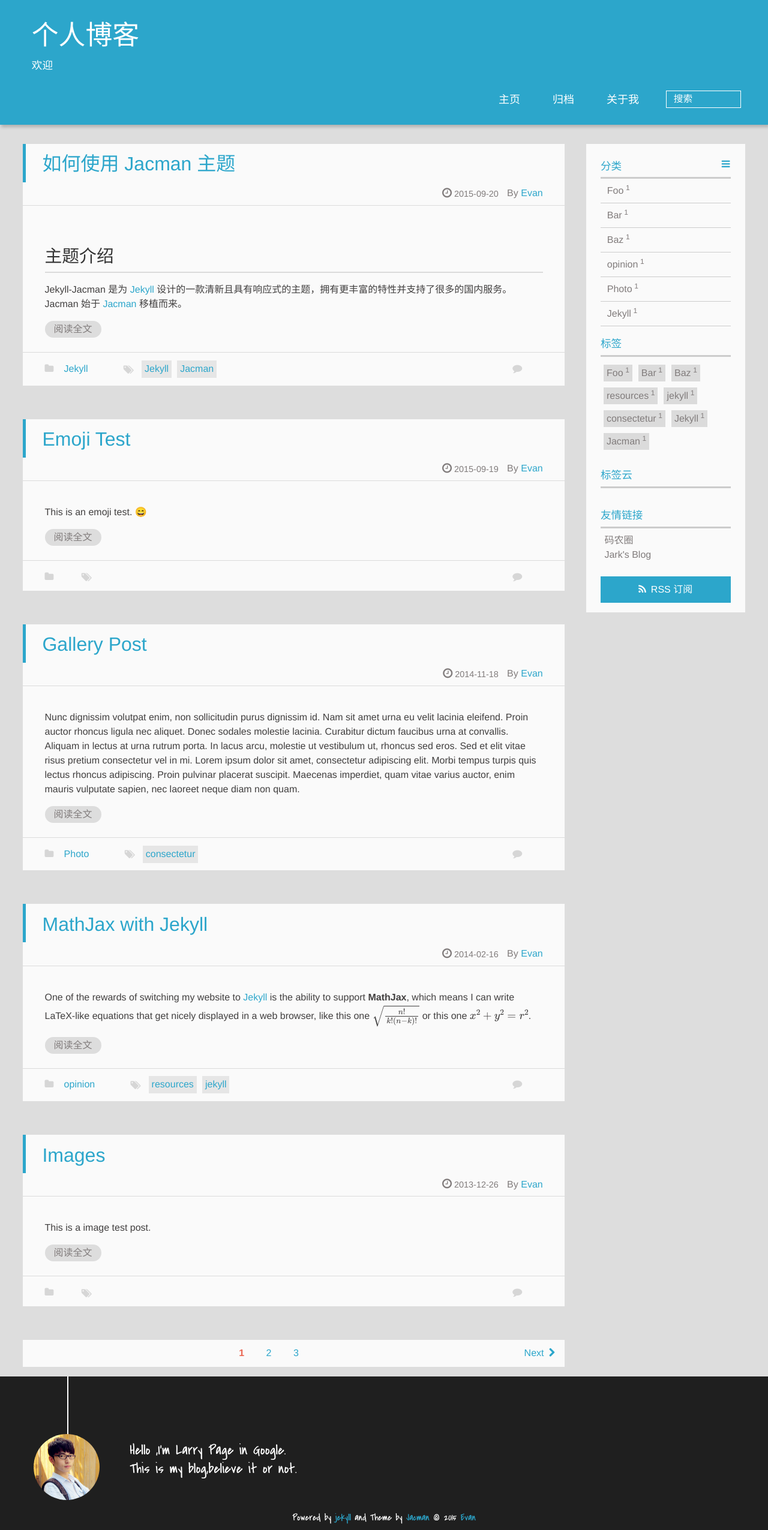
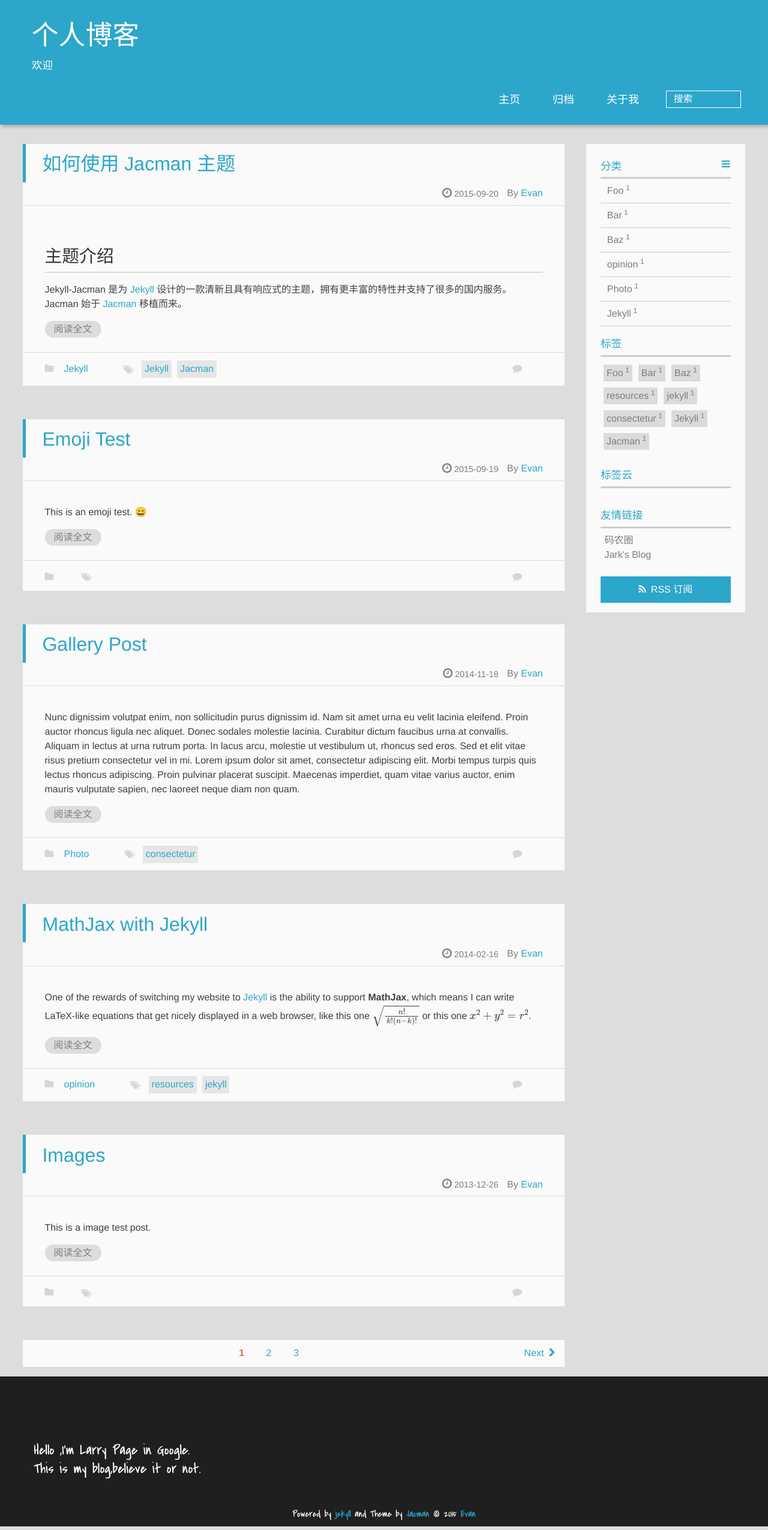
Before and after one commit to bnuephjx/bnuephjx.github.io, a Jekyll site: the page built from index.html, in a window 1280 px wide. Shown: the whole page at 60% size. Built offline with Jekyll 4.4.1, drawn with Linux system fonts in a browser that asks for light colours; emoji names are drawn with the system emoji font; formulas are drawn with MathJax 3; the list of posts is cut into pages by our own code; comment, search, counter and statistics services are not loaded.

Commit message:
去除作者信息

```diff
--- a/_config.yml
+++ b/_config.yml
@@ -67,7 +67,7 @@ imglogo:
   src: img/logo.png        ## 选择图片   `.svg` and `.png` are recommended,please put image into the theme folder `/jacman/source/img`.
 favicon: img/favicon.ico   ## 网址图标   size:32px*32px,`.ico` is recommended,please put image into the theme folder `/jacman/source/img`.
 apple_icon: img/jacman.jpg ## 苹果设备上的图标  size:114px*114px,please put image into the theme folder `/jacman/source/img`.
-author_img: img/author.jpg ## 作者图片   size:220px*220px.display author avatar picture.if don't want to display,please don't set this.
+author_img: #img/author.jpg ## 作者图片   size:220px*220px.display author avatar picture.if don't want to display,please don't set this.
 banner_img: #img/banner.jpg ## banner图片  size:1920px*200px+. Banner Picture
 
 #### index post is expanding or not 首页设置
```
